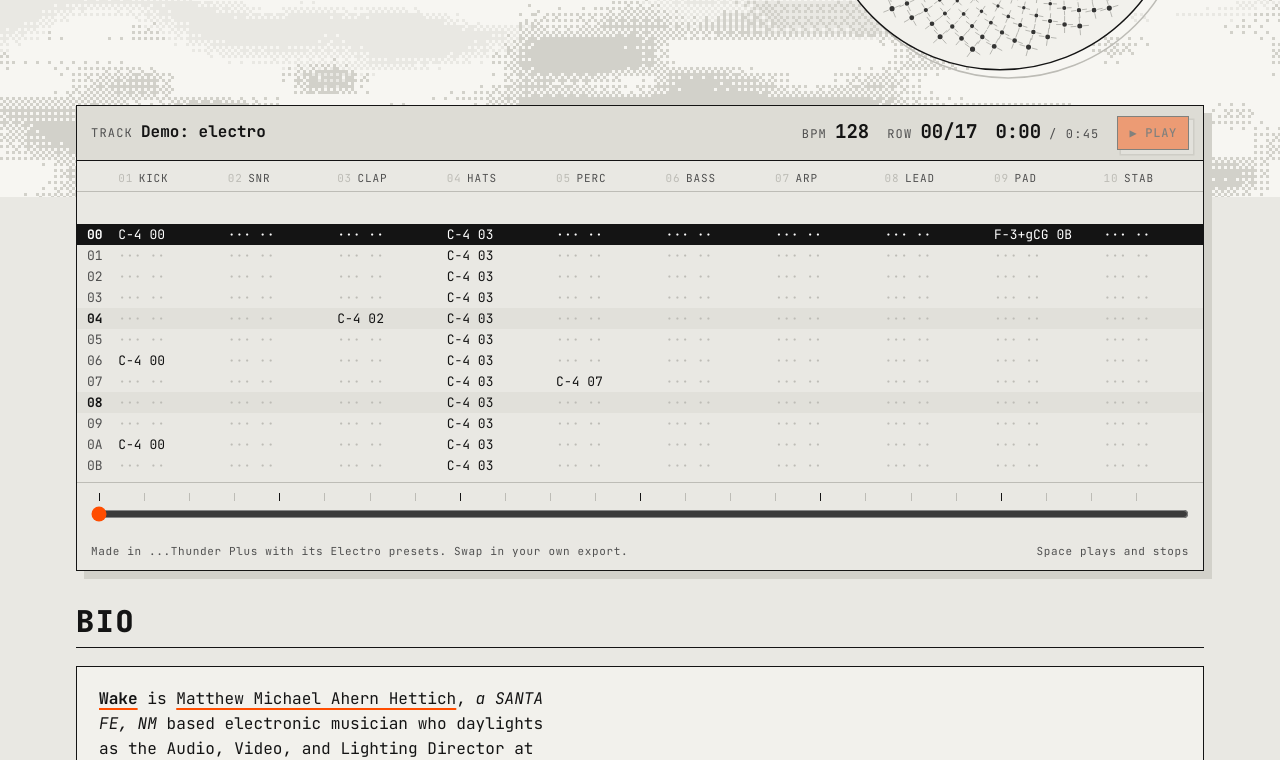
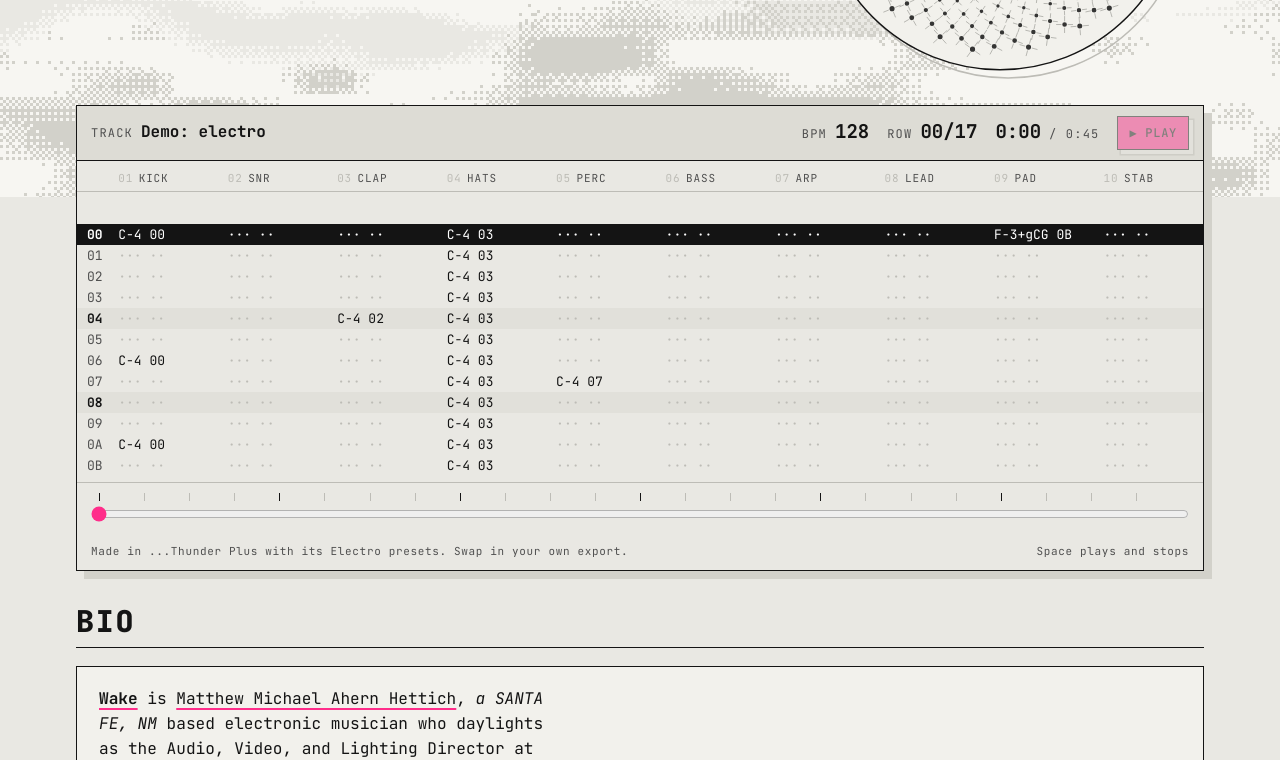
Before and after one commit to matthettich/wake, a plain HTML site: page index.html in a window 1280 px wide. Shown: the part 388-1148 px from the top of the page. Drawn offline with Linux system fonts and the light colour scheme; no server answers; animation ran at ten frames a second.

Commit message:
Neon pink accent; no dots before WAKE
The IDM skin's accent is now Thunder Plus's neon pink (#ff2d8a) instead of
the hazard orange: play keys, playing notes, links, the crown's blooms and the
Bandcamp players. The site name is plain "wake".

Co-Authored-By: Claude Opus 5.5 <noreply@anthropic.com>
Claude-Session: https://claude.ai/code/session_018UiL22ML7xM1v8qpAcecv1

```diff
--- a/content.json
+++ b/content.json
@@ -1,6 +1,6 @@
 {
   "site": {
-    "name": "...wake",
+    "name": "wake",
     "title": "WAKE · electronic music by Matthew Hettich",
     "tagline": "Electronic music by Matthew Hettich.",
     "location": "Santa Fe, NM",
--- a/index.html
+++ b/index.html
@@ -28,7 +28,7 @@
 <link rel="stylesheet" href="https://fonts.googleapis.com/css2?family=JetBrains+Mono:ital,wght@0,100..800;1,100..800&display=swap">
 <style>
 /* ==========================================================================================
-   1 TOKENS: the IDM skin from ...Thunder Plus. Grey paper and black ink, one hazard orange,
+   1 TOKENS: the IDM skin from ...Thunder Plus, with its neon pink. Grey paper and black ink, one neon pink,
    a little blue; JetBrains Mono throughout. Every colour and font on the page comes from here.
    Layout: a sky band (dithered cloud deck + a floating crown of areoles) with a wide tracker
    docked on its clouds, then flat panels for bio, music, apps and contact.
@@ -42,8 +42,8 @@
   --muted:#505050;    /* labels, secondary text */
   --dim:#bdbcb6;      /* faint lines, the keys' offset block, empty tracker rows */
   --on:#ffffff;       /* text on a filled (ink) key */
-  --soft:#ff4d00;     /* the hazard orange: play, notes as they play, links, the areole dots */
-  --on-soft:#141414;  /* text on orange */
+  --soft:#ff2d8a;     /* the neon pink: play, notes as they play, links, the areole dots */
+  --on-soft:#141414;  /* text on pink */
   --alt:#2a6cff;      /* the blue: track and audio tags */
   --line:var(--ink);
   --cloud:#f7f6f2; --cloud2:#d2d1ca; --spine:#8a8984;   /* cloud body, cloud shadow, cactus spines */
@@ -104,8 +104,8 @@ strong,b{font-weight:700}
 .btn:active,.btn.dn{transform:translate(3px,3px); box-shadow:var(--btn-shadow-dn)}
 .btn.on,.btn.fill{background:var(--ink); color:var(--on); border-color:var(--ink)}
 .btn.fill:hover{background:var(--muted); border-color:var(--muted)}
-.btn.hot{background:var(--soft); color:var(--on-soft); border-color:var(--ink)}   /* the orange play key */
-.btn.hot:hover{background:#ff6a26}
+.btn.hot{background:var(--soft); color:var(--on-soft); border-color:var(--ink)}   /* the pink play key */
+.btn.hot:hover{background:#ff5aa5}
 .btn.small{min-height:34px; padding:5px 11px; font-size:12px}
 .btn[disabled]{opacity:.45; pointer-events:none}
 .btn .arr{opacity:.8}
@@ -859,7 +859,7 @@ footer .fin{display:flex; flex-wrap:wrap; gap:8px 20px; justify-content:space-be
       if (!dragging && durMs) seek.value = Math.round(ms / durMs * 1000);
     }
     function tick(){ raf = 0; if (!playing || !au) return; paint(au.time() * 1000); raf = requestAnimationFrame(tick); }
-    // the play key: orange to play, black while playing
+    // the play key: pink to play, black while playing
     function setBtn(){ btn.textContent = playing ? '■ Stop' : '▶ Play'; btn.classList.toggle('on', playing); btn.classList.toggle('hot', !playing); btn.setAttribute('aria-pressed', String(playing)); }
     async function play(){
       if (!au) return;
```
Also changed, not shown: 1 other file.
